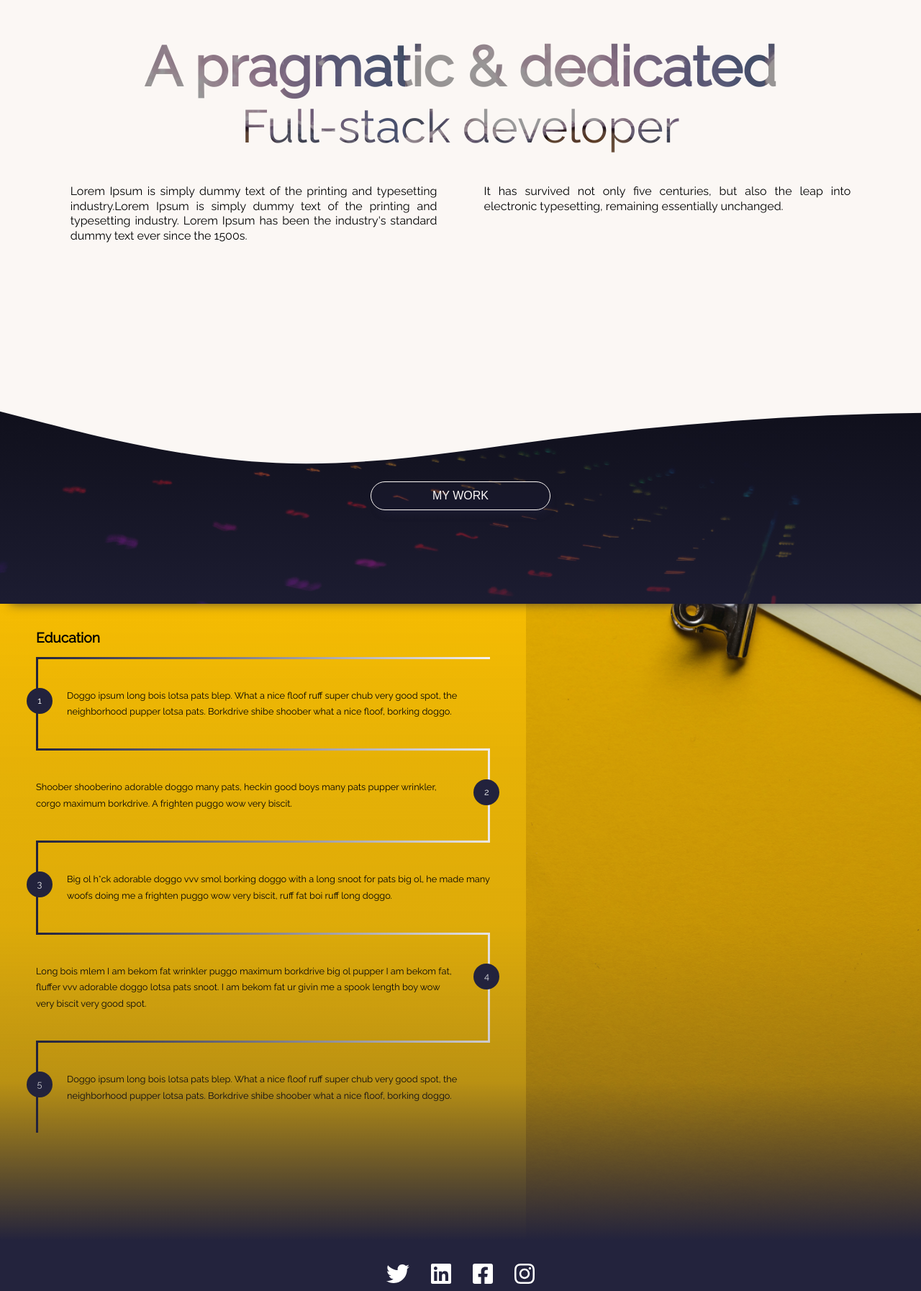
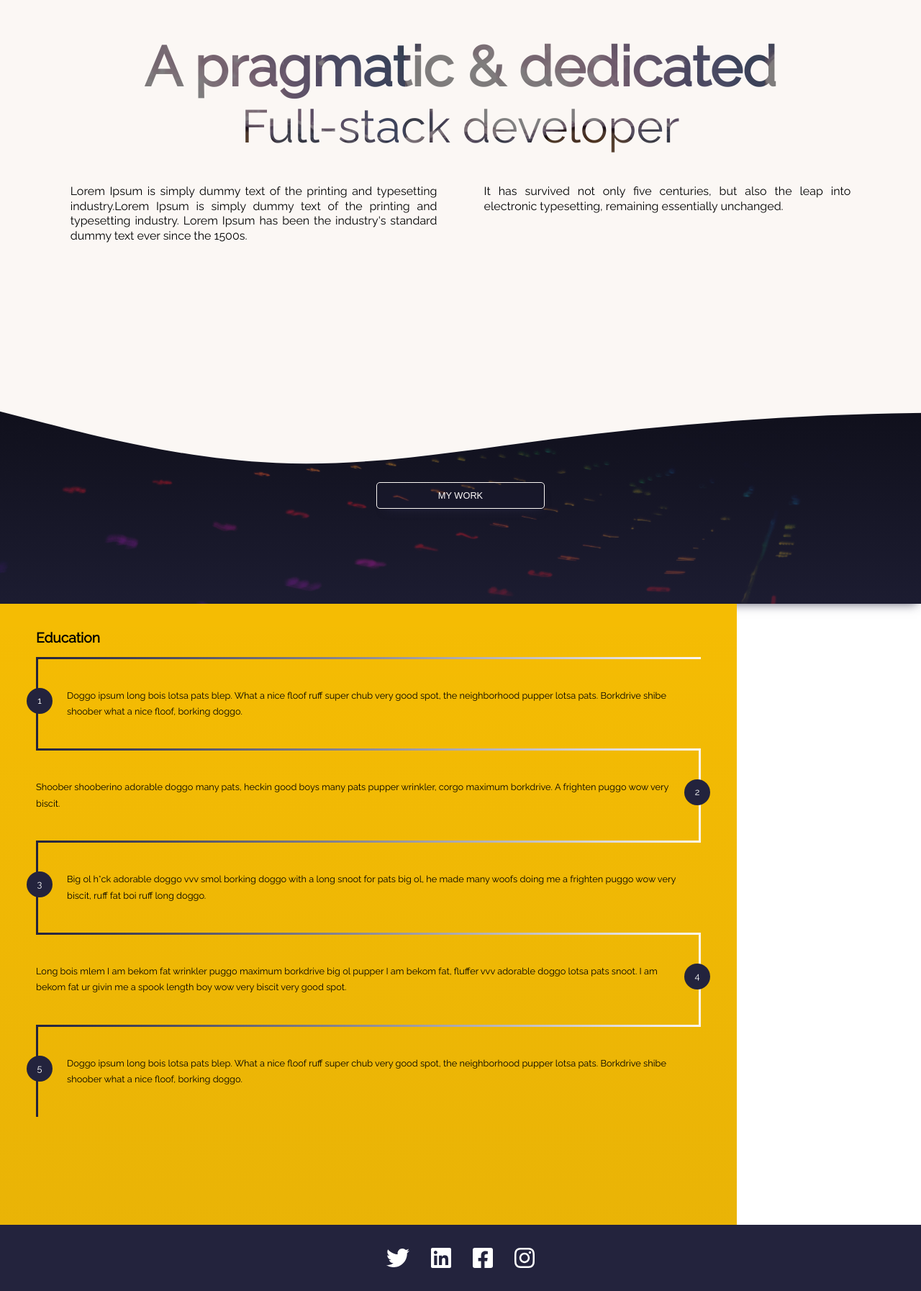
Before and after one commit to waldo237/waldoMilanesAppBackEnd, a React (Create React App) app: page / in a window 1280 px wide. Shown: the part 430-2224 px from the top of the page at 72% size. Built offline with nearby package versions, Linux system fonts and the light colour scheme.

Commit message:
some changes to UI

```diff
--- a/src/components/Home/Home.css
+++ b/src/components/Home/Home.css
@@ -7,6 +7,7 @@ main{
     grid-template-rows: 0.2fr .5fr .5fr;
     gap: 6px 5px;
 }
+
 .wm-img{
     grid-column: 2/3 ;
     grid-row: 1/2 ;
@@ -21,7 +22,6 @@ main{
     max-width: 95%;
     height: 250px;
     align-self: flex-start;
-    animation: slideInRight 0.2s ease-in-out;
     transition-delay: .1s;
     transition-duration: .3s;
 }
@@ -59,21 +59,22 @@ main{
     width: 90%;
     display: block;
 }
-  .img-wrapper {
+
+  .home-banner {
     grid-column: 2/3 ;
     grid-row: 2/3 ;
     background:  url('../../static/waldo.jpg') ;
     background-size: 500px;
     background-attachment: fixed;
-    filter: brightness(0.6);
+    filter: brightness(0.5);
     background-position: cover;
     -webkit-background-clip: text;
     -webkit-text-fill-color: transparent;
     background-clip: text;
     background-color: transparent;
     font-size: 10vw;
-    animation: slideInUp .7s ease-in-out;
-
+    animation: slideInUp 1.3s ease-in-out;
+   transition: 1s .1s;
 }
 
 
@@ -105,7 +106,7 @@ main{
 }
 
 .description-in{
-    animation: backInUp    1s ease-in;
+    animation: backInUp    1.5s alternate;
 }
 #my-work{
     background:   linear-gradient(
@@ -126,15 +127,14 @@ main{
 }
 
 .my-work-scrolled{
-    animation: fadeIn .5s reverse ;
-    transition-delay: .1s;
-    transition-duration: .2s;
+    animation: fadeIn 2s normal ;
+    transition-duration: 2s;
 }
 
 
 .my-work-btn {
 	box-shadow: 4px 10px 14px -10px var(--primary-color);
-	border-radius:30px;
+	border-radius:5px;
     border:1px solid #FBF7F4;
     background: rgba(35, 35, 61, 0.164);
 	display:inline-block;
@@ -146,10 +146,9 @@ main{
     text-shadow:0px 1px 0px var(--primary-color);
     margin: 20px;
     transition-delay: .1s;
-    transition-duration: .2s;
+    transition-duration: .6s;
 }
 .my-work-btn:hover {
-	background:linear-gradient(to bottom, var(--primary-color)) 5%, var(--primary-color) 100%);
     background-color:var(--primary-color);
    color: white;
    transform: scale(1.1);
@@ -162,15 +161,14 @@ aside {
     margin: 0;
     font-size: 0.8em;
     width: 100vw;
-    transition-delay: .4s;
-    transition-duration: .4s;
+    transition-duration: .8s;
 }
 .aside-img{
     display: none;
 }
 
 .edu-scrolled{
-    animation: float .4s  ease-in-out ;
+    animation: my-work 1.3s  ease-in-out ;
 }
 
 #credentials{
@@ -257,7 +255,7 @@ aside {
         max-width: 450px;
     }
 
-    .img-wrapper {
+    .home-banner {
         font-size: 6vw;
         justify-items: center;
     }
@@ -279,7 +277,7 @@ aside {
     }
     .my-work-btn{
         padding:10px 85px;
-        font-size: 1em;
+        font-size: .8em;
     }
 
 #credentials{
@@ -294,12 +292,11 @@ aside {
         margin: 0;
         background:linear-gradient(to bottom, rgba(245, 188, 2, 0), rgba(35, 35, 61, 0.055), rgba(35, 35, 61, 0.082), rgba(35, 35, 61, 0.247), rgb(35, 35, 61));
         font-size: 0.8em;
-        width: 100vw;
-        display: grid;
-        grid-template-columns: 2fr 1.5fr;
+        width: 80vw;
+
     }
 
-    .aside-img{
+    /* .aside-img{
         display: block;
         grid-column: 2/3;
         background:url('../../static/pencils.jpg') no-repeat ;
@@ -308,7 +305,7 @@ aside {
         height: 100%;
         width:  100%;
         z-index: -1;
-    }
+    } */
 }
 
 @keyframes slideSlow {
@@ -321,9 +318,18 @@ aside {
 }
 
 
-  @keyframes float {
-    0% { transform: translate(100px) }
-    14.28571% { transform: translate(50px) }
-    28.57143% { transform: translate(25px) }
-    100% { transform: translate(0) }
-  }
+    @keyframes my-work {
+    0% {
+    -webkit-transform: translate(0, -50%);
+    transform: translate(0, -50%);
+    z-index: -3;
+    visibility: visible;
+    opacity: 0.5;
+    }
+    100% {
+    -webkit-transform: translate(0,0);
+    transform: translate(0,0);
+    z-index: -3;
+    opacity:1;
+    }
+}
--- a/src/components/Home/Home.js
+++ b/src/components/Home/Home.js
@@ -1,7 +1,7 @@
 import React, { useState, useEffect } from 'react'
 import './Home.css'
 import { useTransition, animated } from 'react-spring'
-import {Link} from 'react-router-dom'
+import { Link } from 'react-router-dom'
 
 const Home = () => {
     const [open, toggle] = useState(false);
@@ -17,7 +17,7 @@ const Home = () => {
                 <MainCard toggle={toggle} open={open} />
                 <div id='description'>
                     {open
-                        ? <div id='synthesis'>
+                        ? <div id='synthesis' className='description-in'>
                             <p>Lorem Ipsum is simply dummy text of the printing and typesetting industry.Lorem Ipsum is simply dummy text of the printing and typesetting industry. Lorem Ipsum has been the industry's standard dummy text ever since the 1500s.  </p>
                             <p> It has survived not only five centuries, but also the leap into electronic typesetting, remaining essentially unchanged. </p>
                         </div>
@@ -39,11 +39,10 @@ const Home = () => {
                                 my work
                         </button>
                         </Link>
-
                     </animated.div>
                 )}
             </article>
-            <aside className='' id='education'>
+            <aside id='education'>
                 {transition2.map(({ item, key, props }) =>
                     <animated.div id='credentials' style={props} key={key}>
                         <h1>Education</h1>
@@ -64,6 +63,7 @@ const MainCard = ({ toggle, open }) => {
     useEffect(() => {
         const wmImg = document.querySelector(".wm-img");
         const description = document.querySelector("#description");
+        const myWork = document.querySelector("#my-work");
         const education = document.querySelector("#education");
 
         const descriptionObserver = new IntersectionObserver((entries, descriptionObserver) =>
@@ -73,19 +73,24 @@ const MainCard = ({ toggle, open }) => {
                 } else {
                     wmImg.classList.remove("img-scrolled-1");
                 }
-        }), (document.body.clientWidth < 1500) ?{rootMargin: '0px'}: {rootMargin: '-150px'});
+            }), (document.body.clientWidth < 1500) ? { rootMargin: '0px' } : { rootMargin: '-150px' });
 
-        const myWorkObserver = new IntersectionObserver((entries, workObserver) => {
+        const descriptionObserver2 = new IntersectionObserver((entries, workObserver) => {
             entries.forEach(entry => {
+                if(entry.intersectionRatio>0 && !open) toggle({ open: true })
                 if (entry.isIntersecting) {
-                    if (!open) toggle({ open: true })
                     wmImg.classList.add("img-out");
-                    description.classList.add("description-in");
                 } else {
                     wmImg.classList.remove("img-out");
                 }
             });
-        }, (document.body.clientWidth < 1500) ?{rootMargin: '-150px'}: {rootMargin: '-250px'});
+        }, (document.body.clientWidth < 1500) ? { rootMargin: '-150px' } : { rootMargin: '-250px' });
+
+        const myWorkObserver = new IntersectionObserver((entries, myWorkObserver) => {
+            entries.forEach(entry => (entry.isIntersecting)
+                ? myWork.classList.add("my-work-scrolled")
+                : myWork.classList.remove("my-work-scrolled"));
+        });
 
         const educObserver = new IntersectionObserver((entries, educObserver) => {
             entries.forEach(entry => (entry.isIntersecting)
@@ -93,13 +98,14 @@ const MainCard = ({ toggle, open }) => {
                 : education.classList.remove("edu-scrolled"));
         });
         descriptionObserver.observe(description);
-        myWorkObserver.observe(description);
+        descriptionObserver2.observe(description);
+        myWorkObserver.observe(myWork)
         educObserver.observe(education);
     });
 
     return <>
             <div className='wm-img shadow'></div>
-        <div className='img-wrapper'>
+        <div className='home-banner'>
             <div className='title-wrapper'>
                 <h4 className='name' id='name-1'>A pragmatic &amp; dedicated</h4>
                 <small className='job-title'>Full-stack developer</small>
```
Lines whose indentation alone changed are shown as unchanged.
